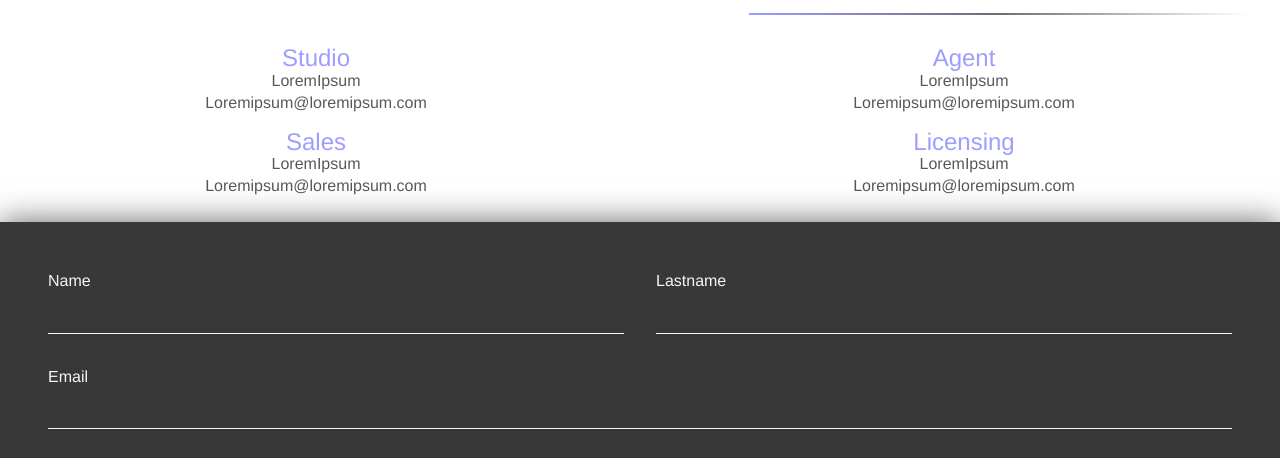
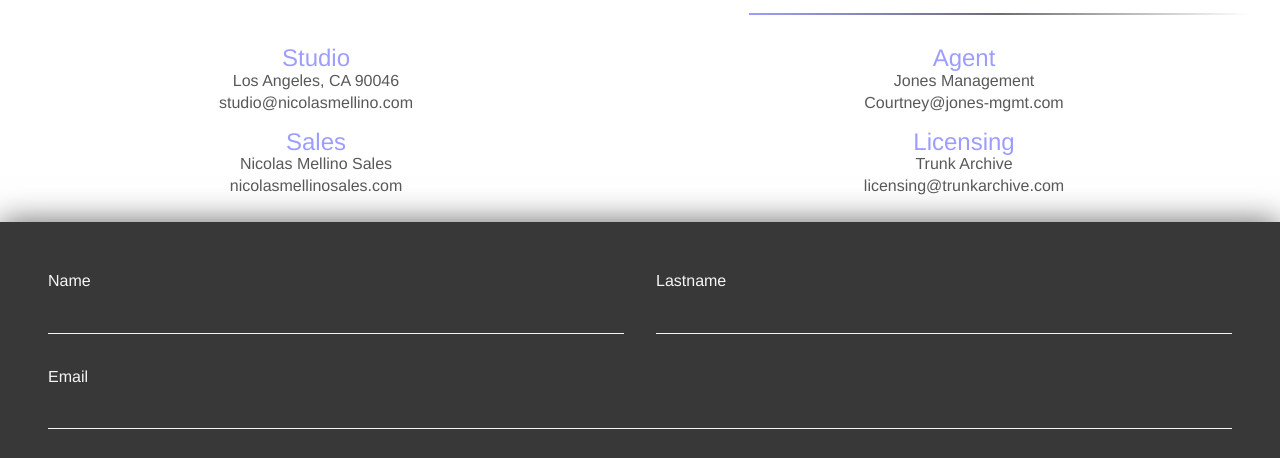
Before and after one commit to patob10/Patricio_Beltran_Comision29315, a plain HTML site: page pages/contacto.html in a window 1280 px wide. Shown: the part 321-779 px from the top of the page. Drawn offline with Linux system fonts and the light colour scheme.

Commit message:
Cambios en film.html

```diff
--- a/pages/contacto.html
+++ b/pages/contacto.html
@@ -55,24 +55,24 @@
                 <div class="secion__info info">
                     <div class="info__div ">
                         <h2 class="info__h2">Studio</h2>
-                        <p class="info__p">LoremIpsum</p>
-                        <p class="info__p">Loremipsum@loremipsum.com</p>
+                        <p class="info__p">Los Angeles, CA 90046</p>
+                        <p class="info__p">studio@nicolasmellino.com</p>
                     </div>
                     <div class="info__div ">
                         <h2 class="info__h2 info__h2--right">Agent</h2>
-                        <p class="info__p info__p--right">LoremIpsum</p>
-                        <p class="info__p info__p--right">Loremipsum@loremipsum.com</p>
+                        <p class="info__p info__p--right">Jones Management</p>
+                        <p class="info__p info__p--right">Courtney@jones-mgmt.com</p>
                     </div>
                     <div class="info__div ">
                         <h2 class="info__h2 info__h2--right">Sales</h2>
-                        <p class="info__p info__p--right">LoremIpsum</p>
-                        <p class="info__p info__p--right">Loremipsum@loremipsum.com
+                        <p class="info__p info__p--right">Nicolas Mellino Sales</p>
+                        <p class="info__p info__p--right">nicolasmellinosales.com
                         </p>
                     </div>
                     <div class="info__div ">
                         <h2 class="info__h2">Licensing</h2>
-                        <p class="info__p">LoremIpsum</p>
-                        <p class="info__p">Loremipsum@loremipsum.com</p>
+                        <p class="info__p">Trunk Archive</p>
+                        <p class="info__p">licensing@trunkarchive.com</p>
                     </div>
                 </div>
             </section>
--- a/sass/base/_colors.scss
+++ b/sass/base/_colors.scss
@@ -10,11 +10,3 @@
 color_twitter: #0099CC,
 color_snap: black,
 );
-
-$color_instagram: (
-    color: transparent,
-    background: (radial-gradient(circle at 30% 107%, #fdf497 0%, #fdf497 5%, #fd5949 45%, #d6249f 60%, #285AEB 90%)),
-    background_w: (-webkit-radial-gradient(circle at 30% 107%, #fdf497 0%, #fdf497 5%, #fd5949 45%, #d6249f 60%, #285AEB 90%)),
-    background-clip: text,
-    -webkit-background-clip: text,
-);
--- a/sass/views/_film.scss
+++ b/sass/views/_film.scss
@@ -19,7 +19,7 @@
 
 @include laptop__s{
 .section--carousel, .carousel{
-    display: none;;
+    display: none;
 }
 
 .film__video{
@@ -32,7 +32,6 @@
     display: grid;
     grid-template-columns: [x0] 1fr [x1] 1fr [x2] 1fr [x3] ;
     width: 100%;
-    height: 45em;
     gap: 1em;
 
     &__div {
```
Also changed, not shown: assets/css/main.css, 1 other file.
